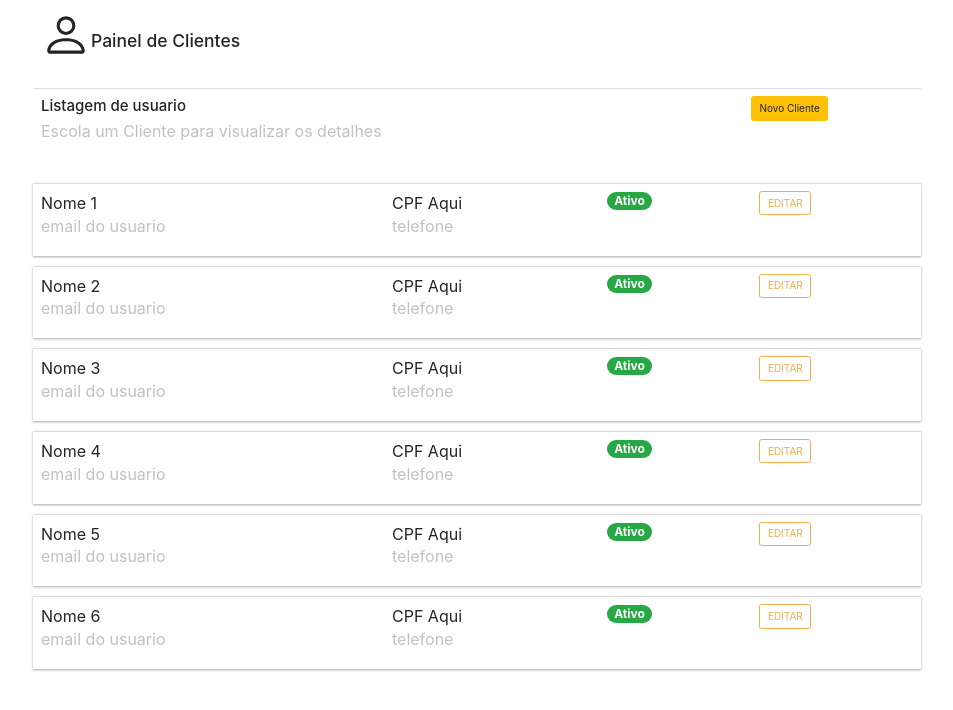
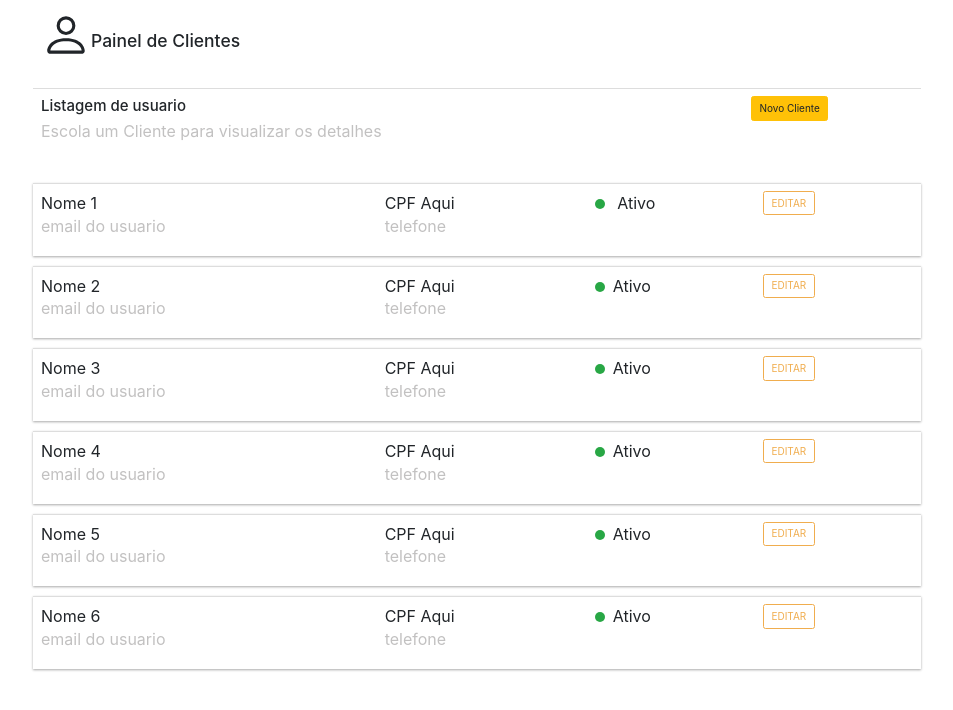
Before and after one commit to Hermelio/CRUD, a Django app: page / in a window 1280 px wide. Shown: the top 710 px of the page, without its empty margins (163-1116 px from the left). Run offline with Django 3.2, Linux system fonts and the light colour scheme; some libraries are stand-ins or nearby versions.

Commit message:
versao 0.8

```diff
--- a/telas/templates/crud/home.html
+++ b/telas/templates/crud/home.html
@@ -61,7 +61,10 @@
                         <p>telefone</p>
                     </td>
 
-                    <td><span class="badge badge-pill badge-success">Ativo</span></td>
+                    <td>
+                        <div class="status"></div>
+                        <span class="">Ativo</span>
+                    </td>
                     <td>
                         <div class="btn-group" role="group" aria-label="Ações disponíveis">
                             <button type="button" class="btn mudando"> EDITAR</button>
@@ -75,7 +78,10 @@
                     <td>CPF Aqui
                         <p>telefone</p>
                     </td>
-                    <td><span class="badge badge-pill badge-success">Ativo</span></td>
+
+                    <td>
+                        <div class="status"></div><span class="">Ativo</span>
+                    </td>
                     <td>
                         <div class="btn-group" role="group" aria-label="Ações disponíveis">
                             <button type="button" class="btn mudando"> EDITAR</button>
@@ -89,7 +95,10 @@
                         <p>telefone</p>
                     </td>
 
-                    <td><span class="badge badge-pill badge-success">Ativo</span></td>
+
+                    <td>
+                        <div class="status"></div><span class="">Ativo</span>
+                    </td>
                     <td>
                         <div class="btn-group" role="group" aria-label="Ações disponíveis">
                             <button type="button" class="btn mudando"> EDITAR</button>
@@ -104,7 +113,10 @@
                         <p>telefone</p>
                     </td>
 
-                    <td><span class="badge badge-pill badge-success">Ativo</span></td>
+
+                    <td>
+                        <div class="status"></div><span class="">Ativo</span>
+                    </td>
                     <td>
                         <div class="btn-group" role="group" aria-label="Ações disponíveis">
                             <button type="button" class="btn mudando"> EDITAR</button>
@@ -120,7 +132,10 @@
                         <p>telefone</p>
                     </td>
 
-                    <td><span class="badge badge-pill badge-success">Ativo</span></td>
+
+                    <td>
+                        <div class="status"></div><span class="">Ativo</span>
+                    </td>
                     <td>
                         <div class="btn-group" role="group" aria-label="Ações disponíveis">
                             <button type="button" class="btn mudando"> EDITAR</button>
@@ -136,7 +151,10 @@
                         <p>telefone</p>
                     </td>
 
-                    <td><span class="badge badge-pill badge-success">Ativo</span></td>
+
+                    <td>
+                        <div class="status"></div><span class="">Ativo</span>
+                    </td>
                     <td>
                         <div class="btn-group" role="group" aria-label="Ações disponíveis">
                             <button type="button" class="btn mudando "> EDITAR</button>
@@ -153,6 +171,8 @@
 
 
 <style>
+    @import url(https://fonts.googleapis.com/css?family=Source+Sans+Pro:300,700);
+
     body {
 
         background: #ffffff;
@@ -201,6 +221,15 @@
         display: flex;
     }
 
+    .status {
+        width: 10px;
+        height: 10px;
+        background-color: #28a745;
+        margin-right: 5%;
+        border-radius: 50%;
+        display: inline-block;
+    }
+
     h3 {
         margin-top: 3%;
     }
@@ -230,4 +259,10 @@
             visibility: hidden;
         }
     }
+
+
+
+
+
+    /* BOTOES */
 </style>
```
